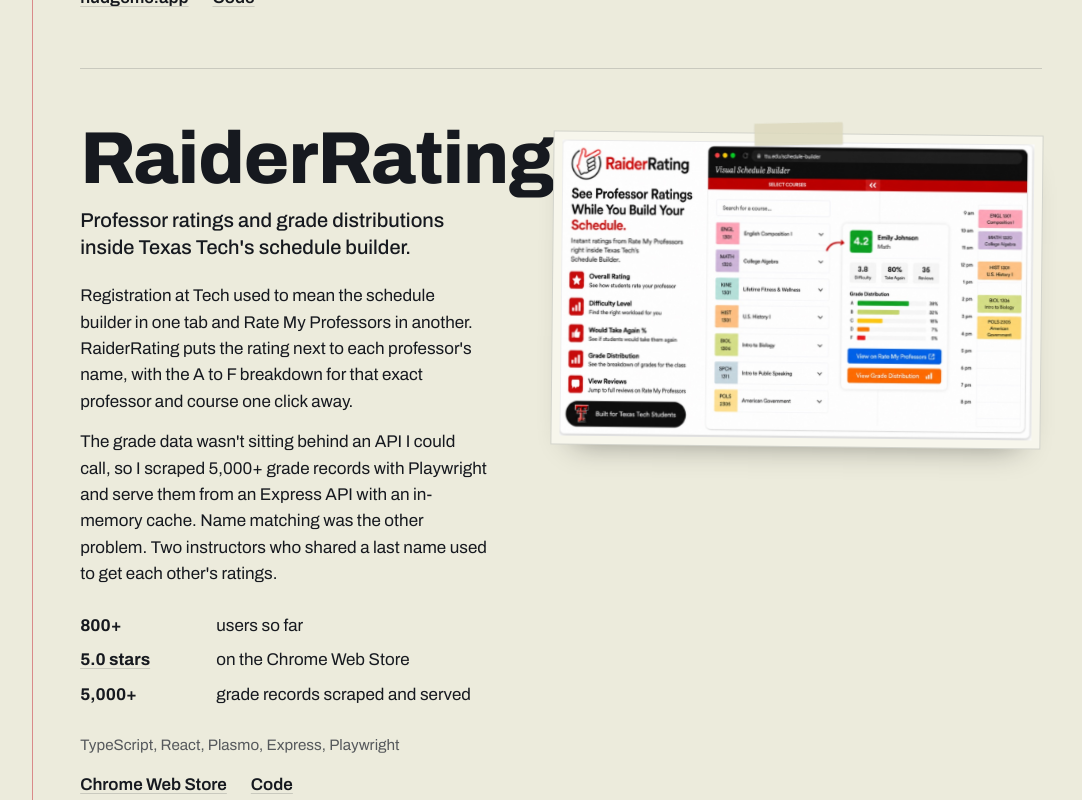
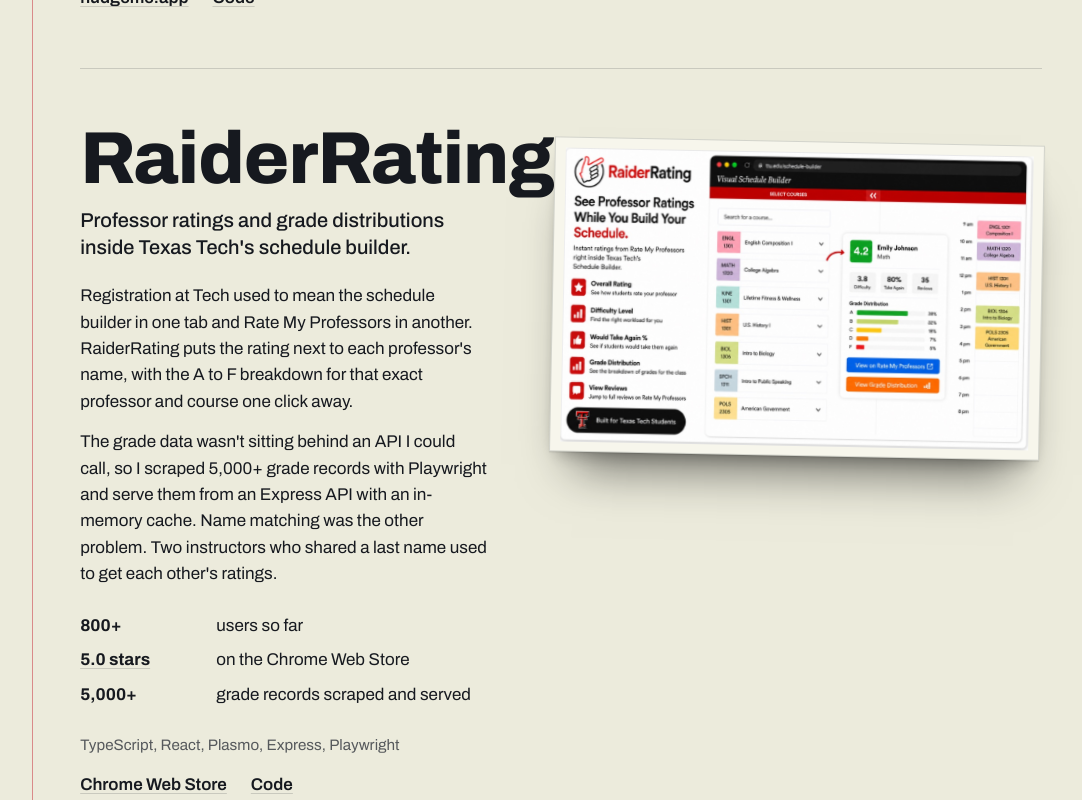
Before and after one commit to lavneethora/portfolio, a Next.js app: page / in a window 1280 px wide. Shown: the part 1540-2340 px from the top of the page, without its empty margins (187-1269 px from the left). Built offline with nearby package versions, Linux system fonts and the light colour scheme; no server answers.

Commit message:
Deepen photo shadows, tear the tape ends, add the tape-up animation

```diff
--- a/src/app/globals.css
+++ b/src/app/globals.css
@@ -17,6 +17,7 @@
   --grid-major: rgb(52 110 86 / 0.24);
   --hairline: rgb(22 25 31 / 0.16);
   --red: #c41526;
+  --tape: rgb(224 211 160 / 0.88);
   --gutter: clamp(1.25rem, 4vw, 3.5rem);
   color-scheme: light;
 }
@@ -32,6 +33,7 @@
     --grid-major: rgb(150 214 190 / 0.13);
     --hairline: rgb(231 228 214 / 0.18);
     --red: #ff6166;
+    --tape: rgb(214 200 150 / 0.55);
     color-scheme: dark;
   }
 }
@@ -45,6 +47,7 @@
   --grid-major: rgb(150 214 190 / 0.13);
   --hairline: rgb(231 228 214 / 0.18);
   --red: #ff6166;
+  --tape: rgb(214 200 150 / 0.55);
   color-scheme: dark;
 }
 
@@ -586,33 +589,130 @@
   font-weight: 600;
 }
 
-/* A screenshot taped into the notebook. */
+/*
+ * A picture taped into the notebook.
+ *
+ * Three stacked shadows do the lifting: a tight one where the print touches
+ * the page, a mid one, and a long soft one for the corner that curls up.
+ * Taped.tsx sets data-tape to "waiting" and then "on" as it scrolls in.
+ */
 .shot {
+  --tilt: -1.3deg;
+
   position: relative;
-  margin: 0.5rem 0 0;
-  padding: 0.5rem;
+  margin: 1rem 0 0;
+  padding: 0.6rem;
   background: var(--frame);
   border: 1px solid var(--hairline);
-  box-shadow: 0 18px 30px -22px rgb(0 0 0 / 0.45);
-  rotate: -0.7deg;
+  box-shadow:
+    0 1px 1px rgb(0 0 0 / 0.1),
+    0 10px 16px -8px rgb(0 0 0 / 0.28),
+    0 38px 48px -24px rgb(0 0 0 / 0.55);
+  rotate: var(--tilt);
+  transition:
+    rotate 320ms cubic-bezier(0.2, 0.8, 0.2, 1),
+    translate 320ms cubic-bezier(0.2, 0.8, 0.2, 1),
+    box-shadow 320ms;
 }
 
 .project:nth-of-type(even) .shot {
-  rotate: 0.6deg;
+  --tilt: 1.1deg;
 }
 
-.shot::before {
+/* Pick the print up off the page. */
+@media (hover: hover) {
+  .shot:hover {
+    rotate: 0deg;
+    translate: 0 -6px;
+    box-shadow:
+      0 1px 1px rgb(0 0 0 / 0.08),
+      0 18px 24px -10px rgb(0 0 0 / 0.3),
+      0 56px 60px -28px rgb(0 0 0 / 0.6);
+  }
+}
+
+/*
+ * Masking tape. The outer span carries the shadow and the inner shape has
+ * the torn ends, because a shadow on the clipped shape itself gets clipped.
+ */
+.tape {
+  position: absolute;
+  left: 50%;
+  top: -0.95rem;
+  z-index: 1;
+  width: 6.75rem;
+  height: 1.8rem;
+  translate: -50% 0;
+  rotate: -2.5deg;
+  filter: drop-shadow(0 2px 2px rgb(0 0 0 / 0.25));
+  pointer-events: none;
+}
+
+.project:nth-of-type(even) .tape {
+  left: 44%;
+  rotate: 3deg;
+}
+
+.tape::before {
   content: "";
   position: absolute;
-  left: 50%;
-  top: -0.7rem;
-  width: 5.5rem;
-  height: 1.4rem;
-  translate: -50% 0;
-  rotate: -1.5deg;
-  background: color-mix(in srgb, var(--paper) 55%, #c9c39a 45%);
-  opacity: 0.85;
-  box-shadow: 0 1px 2px rgb(0 0 0 / 0.12);
+  inset: 0;
+  background:
+    linear-gradient(rgb(255 255 255 / 0.28), transparent 45%),
+    var(--tape);
+  clip-path: polygon(
+    0 0, 3% 12%, 0 25%, 3% 37%, 0 50%, 3% 62%, 0 75%, 3% 87%, 0 100%,
+    100% 100%, 97% 87%, 100% 75%, 97% 62%, 100% 50%, 97% 37%, 100% 25%, 97% 12%, 100% 0
+  );
+}
+
+/* Scrolling in: the print drops onto the page, then the tape goes on. */
+.shot[data-tape="waiting"] {
+  opacity: 0;
+}
+
+.shot[data-tape="on"] {
+  animation: print-lands 650ms cubic-bezier(0.2, 0.8, 0.2, 1) backwards;
+}
+
+.shot[data-tape="on"] .tape {
+  animation: tape-sticks 260ms 430ms cubic-bezier(0.3, 1.5, 0.5, 1) backwards;
+}
+
+@keyframes print-lands {
+  from {
+    opacity: 0;
+    translate: 0 2.25rem;
+    rotate: calc(var(--tilt) * 4);
+    scale: 1.05;
+  }
+  35% {
+    opacity: 1;
+  }
+}
+
+@keyframes tape-sticks {
+  from {
+    opacity: 0;
+    translate: -50% -1rem;
+    scale: 1.45;
+  }
+  55% {
+    opacity: 1;
+  }
+}
+
+@media (prefers-reduced-motion: reduce) {
+  .shot,
+  .shot[data-tape] {
+    opacity: 1;
+    animation: none;
+    transition: none;
+  }
+
+  .shot[data-tape] .tape {
+    animation: none;
+  }
 }
 
 .shot img,
```
